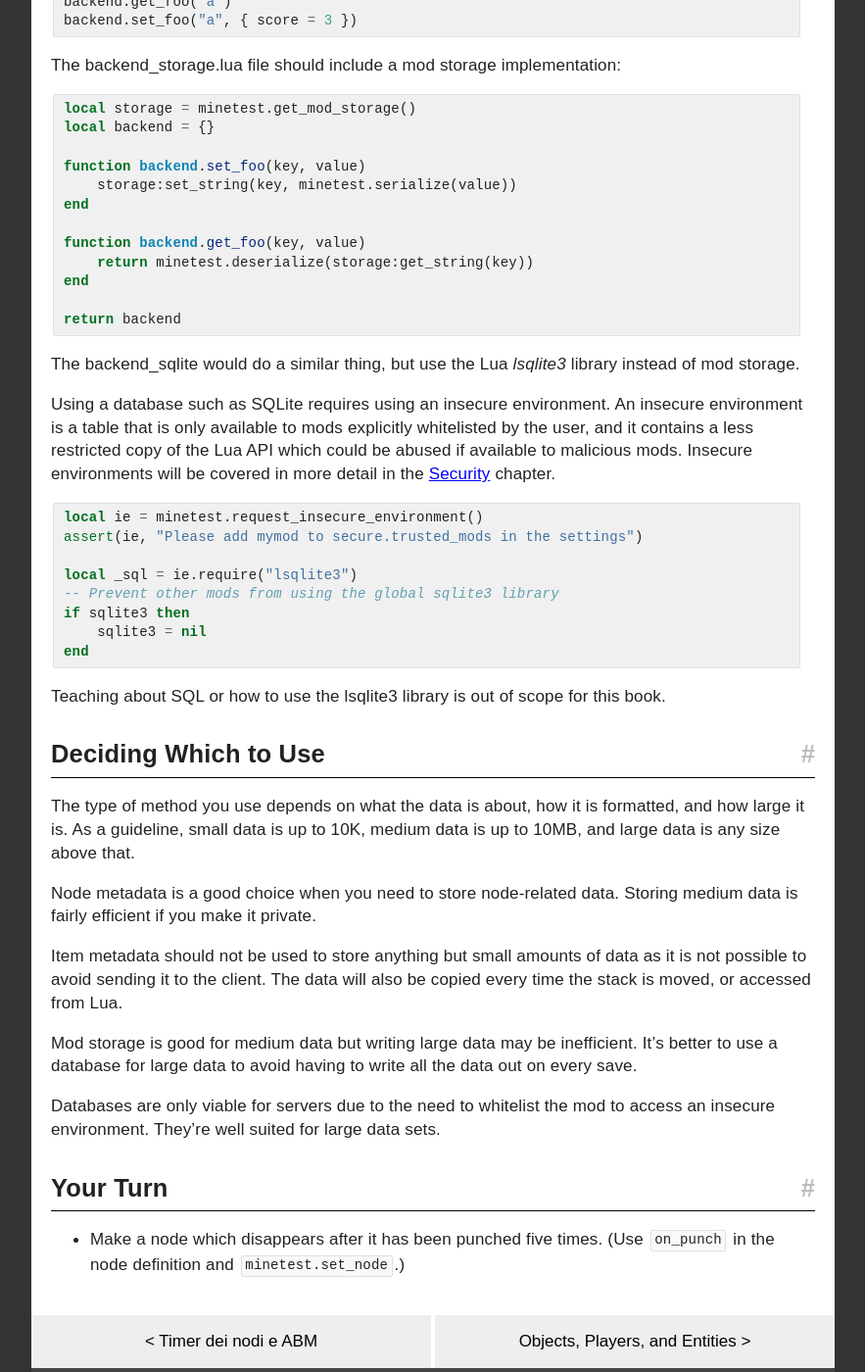
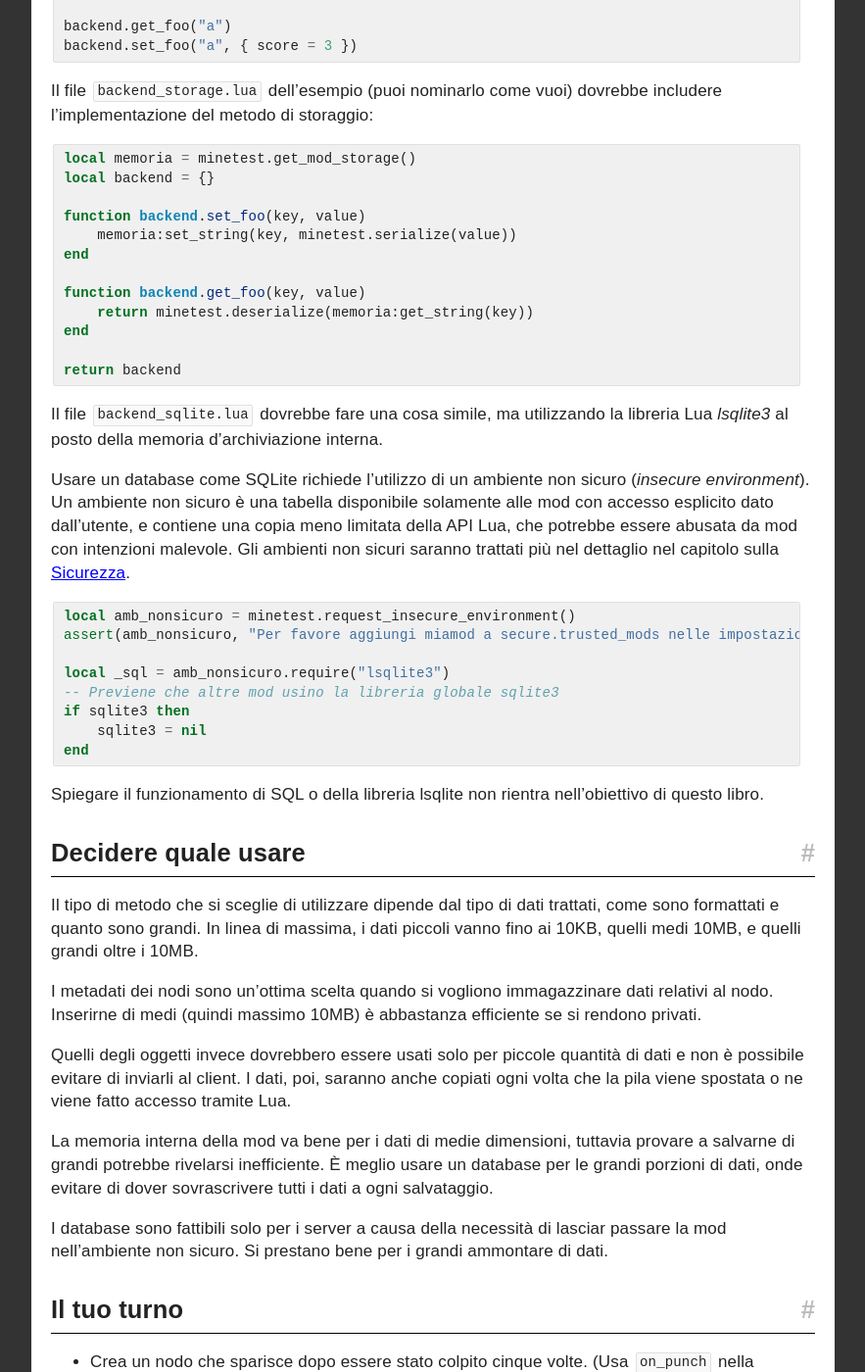
Before and after one commit to rubenwardy/minetest_modding_book, a Jekyll site: the page built from _it/map/storage.md, in a window 1280 px wide and 1400 px high, scrolled down 3253 px. Shown: the whole window at 98% size, without its empty margins (338-1221 px from the left). Built offline with Jekyll 4.4.1, drawn with Linux system fonts in a browser that asks for light colours; nearby versions of some CDN libraries; some of the changed text lies outside the part shown.

Commit message:
Storage and Metadata - Italian translation added

````diff
--- a/_it/map/storage.md
+++ b/_it/map/storage.md
@@ -1,73 +1,65 @@
 ---
-title: Storage and Metadata
+title: Storaggio e metadati
 layout: default
 root: ../..
 idx: 3.3
-description: Mod Storage, NodeMetaRef (get_meta).
+description: Scopri come funziona lo spazio d'archiviazione delle mod e come usare i metadati per passare informazioni.
 redirect_from:
-  - /en/chapters/node_metadata.html
-  - /en/map/node_metadata.html
+  - /it/chapters/node_metadata.html
+  - /it/map/node_metadata.html
 ---
 
 ## Introduction <!-- omit in toc -->
 
-In this chapter, you will learn how you can store data.
+In questo capitolo imparerai i vari modi per immagazzinare dati.
 
-- [Metadata](#metadata)
-  - [What is Metadata?](#what-is-metadata)
-  - [Obtaining a Metadata Object](#obtaining-a-metadata-object)
-  - [Reading and Writing](#reading-and-writing)
-  - [Special Keys](#special-keys)
-  - [Storing Tables](#storing-tables)
-  - [Private Metadata](#private-metadata)
-  - [Lua Tables](#lua-tables)
-- [Mod Storage](#mod-storage)
-- [Databases](#databases)
-- [Deciding Which to Use](#deciding-which-to-use)
-- [Your Turn](#your-turn)
+- [Metadati](#metadati)
+  - [Cos'è un metadato?](#cos-e-un-metadato)
+  - [Ottenere i metadati di un oggetto](#ottenere-i-metadati-di-un-oggetto)
+  - [Lettura e scrittura](#lettura-e-scrittura)
+  - [Chiavi speciali](#chiavi-speciali)
+  - [Immagazzinare tabelle](#immagazzinare-tabelle)
+  - [Metadati privati](#metadati-privati)
+  - [Tabelle Lua](#tabelle-lua)
+- [Storaggio mod](#storaggio-mod)
+- [Database](#database)
+- [Decidere quale usare](#decidere-quale-usare)
+- [Il tuo turno](#il-tuo-turno)
 
-## Metadata
+## Metadati
 
-### What is Metadata?
+### Cos'è un metadato?
 
-In Minetest, Metadata is a key-value store used to attach custom data to something.
-You can use metadata to store information against a Node, Player, or ItemStack.
+In Minetest, un metadato è una coppia chiave-valore usata per collegare dei dati a qualcosa.
+Puoi usare i metadati per salvare informazioni nei nodi, nei giocatori o negli ItemStack.
 
-Each type of metadata uses the exact same API.
-Metadata stores values as strings, but there are a number of methods to
-convert and store other primitive types.
+Ogni tipo di metadato usa la stessa identica API.
+Ognuno di essi salva i valori come stringhe, ma ci sono comunque dei metodi per convertire e salvare altri tipi di primitivi.
 
-Some keys in metadata may have special meaning.
-For example, `infotext` in node metadata is used to store the tooltip which shows
-when hovering over the node using the crosshair.
-To avoid conflicts with other mods, you should use the standard namespace
-convention for keys: `modname:keyname`.
-The exception is for conventional data such as the owner name which is stored as
-`owner`.
+Per evitare conflitti con altre mod, dovresti usare la nomenclatura convenzionale per le chiavi: `nomemod:nomechiave`.
+Alcune chiavi hanno invece un significato speciale, come vedremo più in basso.
 
-Metadata is data about data.
-The data itself, such as a node's type or an stack's count, is not metadata.
+Ricorda che i metadati sono dati riguardo altri dati.
+Il dato in sé, come il tipo di un nodo o la quantità di un ItemStack, non rientra perciò nella definizione.
 
-### Obtaining a Metadata Object
+### Ottenere i metadati di un oggetto
 
-If you know the position of a node, you can retrieve its metadata:
+Se si conosce la posizione di un nodo, si possono ottenere i suoi metadati:
 
 ```lua
 local meta = minetest.get_meta({ x = 1, y = 2, z = 3 })
 ```
 
-Player and ItemStack metadata are obtained using `get_meta()`:
+Quelli dei giocatori e degli ItemStack invece sono ottenuti tramite `get_meta()`:
 
 ```lua
-local pmeta = player:get_meta()
-local imeta = stack:get_meta()
+local p_meta = player:get_meta()
+local i_meta = pila:get_meta()
 ```
 
-### Reading and Writing
+### Lettura e scrittura
 
-In most cases, `get_<type>()` and `set_<type>()` methods will be used to read
-and write to meta.
-Metadata stores strings, so the string methods will directly set and get the value.
+Nella maggior parte dei casi, per leggere e scrivere metadati saranno usati i metodi `get_<type>()` e `set_<type>()`.
 
 ```lua
 print(meta:get_string("foo")) --> ""
@@ -75,15 +67,12 @@ meta:set_string("foo", "bar")
 print(meta:get_string("foo")) --> "bar"
 ```
 
-All of the typed getters will return a neutral default value if the key doesn't
-exist, such as `""` or `0`.
-You can use `get()` to return a string or nil.
+Tutti i getter ritorneranno un valore di default se la chiave non esiste, rispettivamente `""` per le stringhe e `0` per gli interi.
+Si può inoltre usare `get()` per ritornare o una stringa o nil.
 
-As Metadata is a reference, any changes will be updated to the source automatically.
-ItemStacks aren't references however, so you'll need to update the itemstack in the
-inventory.
+Come gli inventari, anche i metadati sono riferimenti: ogni cambiamento applicato ad essi, cambierà la fonte originale.
 
-The non-typed getters and setters will convert to and from strings:
+Inoltre, se è possibile convertire un intero in stringa e viceversa, basterà cambiare `get_int`/`get_string` per ottenerne la versione corrispondente:
 
 ```lua
 print(meta:get_int("count"))    --> 0
@@ -92,48 +81,42 @@ print(meta:get_int("count"))    --> 3
 print(meta:get_string("count")) --> "3"
 ```
 
-### Special Keys
+### Chiavi speciali
 
-`infotext` is used in Node Metadata to show a tooltip when hovering the crosshair over a node.
-This is useful when showing the ownership or status of a node.
+`infotext` è usato nei nodi per mostrare una porzione di testo al passare il mirino sopra il nodo.
+Questo è utile, per esempio, per mostrare lo stato o il proprietario di un nodo.
 
-`description` is used in ItemStack Metadata to override the description when
-hovering over the stack in an inventory.
-You can use colours by encoding them with `minetest.colorize()`.
+`description` è usato negli ItemStack per sovrascrivere la descrizione al passare il mouse sopra l'oggetto in un formspec (come l'inventario, li vedremo più avanti).
+È possibile utilizzare `minetest.colorize()` per cambiarne il colore.
 
-`owner` is a common key used to store the username of the player that owns the
-item or node.
+`owner` è una chiave comune, usata per immagazzinare il nome del giocatore a cui appartiene l'oggetto o il nodo.
 
-### Storing Tables
+### Immagazzinare tabelle
 
-Tables must be converted to strings before they can be stored.
-Minetest offers two formats for doing this: Lua and JSON.
+Le tabelle devono essere convertite in stringhe prima di essere immagazzinate.
+Minetest offre due formati per fare ciò: Lua e JSON.
 
-The Lua method tends to be a lot faster and matches the format Lua
-uses for tables, while JSON is a more standard format, is better
-structured, and is well suited when you need to exchange information
-with another program.
+Quello in Lua tende a essere molto più veloce e corrisponde al formato usato da Lua per le tabelle, mentre JSON è un formato più standard, con una miglior struttura, e che ben si presta per scambiare informazioni con un altro programma.
 
 ```lua
-local data = { username = "player1", score = 1234 }
+local data = { username = "utente1", score = 1234 }
 meta:set_string("foo", minetest.serialize(data))
 
 data = minetest.deserialize(minetest:get_string("foo"))
 ```
 
-### Private Metadata
+### Metadati privati
 
-Entries in Node Metadata can be marked as private, and not sent to the client.
-Entries not marked as private will be sent to the client.
+Le voci nei metadati di un nodo possono essere segnate come private, senza venire quindi inviate al client (al contrario delle normali).
 
 ```lua
-meta:set_string("secret", "asd34dn")
-meta:mark_as_private("secret")
+meta:set_string("segreto", "asd34dn")
+meta:mark_as_private("segreto")
 ```
 
-### Lua Tables
+### Tabelle Lua
 
-You can convert to and from Lua tables using `to_table` and `from_table`:
+Le tabelle possono essere convertite da/a stringhe nei metadati tramite `to_table` e `from_table`:
 
 ```lua
 local tmp = meta:to_table()
@@ -141,107 +124,94 @@ tmp.foo = "bar"
 meta:from_table(tmp)
 ```
 
-## Mod Storage
+## Storaggio Mod
 
-Mod storage uses the exact same API as Metadata, although it's not technically
-Metadata.
-Mod storage is per-mod, and can only be obtained during load time in order to
-know which mod is requesting it.
+Lo spazio d'archiviazione della mod (*storage*) usa la stessa identica API dei metadati, anche se non sono tecnicamente la stessa cosa.
+Il primo infatti è per mod, e può essere ottenuto solo durante l'inizializzazione - appunto - della mod.
 
 ```lua
-local storage = minetest.get_mod_storage()
+local memoria = minetest.get_mod_storage()
 ```
 
-You can now manipulate the storage just like metadata:
+Nell'esempio è ora possibile manipolare lo spazio d'archiviazione come se fosse un metadato:
 
 ```lua
-storage:set_string("foo", "bar")
+memoria:set_string("foo", "bar")
 ```
 
-## Databases
+## Database
 
-If the mod is likely to be used on a server and will store lots of data,
-it's a good idea to offer a database storage method.
-You should make this optional by separating how the data is stored and where
-it is used.
+Se la mod ha buone probabilità di essere usata su un server e tenere traccia di un sacco di dati, è buona norma offrire un database come metodo di storaggio.
+Dovresti rendere ciò opzionale, separando il come i dati vengono salvati e il dove vengono usati.
 
 ```lua
 local backend
 if use_database then
     backend =
-        dofile(minetest.get_modpath("mymod") .. "/backend_sqlite.lua")
+        dofile(minetest.get_modpath("miamod") .. "/backend_sqlite.lua")
 else
     backend =
-        dofile(minetest.get_modpath("mymod") .. "/backend_storage.lua")
+        dofile(minetest.get_modpath("miamod") .. "/backend_storage.lua")
 end
 
 backend.get_foo("a")
 backend.set_foo("a", { score = 3 })
 ```
 
-The backend_storage.lua file should include a mod storage implementation:
+Il file `backend_storage.lua` dell'esempio (puoi nominarlo come vuoi) dovrebbe includere l'implementazione del metodo di storaggio:
 
 ```lua
-local storage = minetest.get_mod_storage()
+local memoria = minetest.get_mod_storage()
 local backend = {}
 
 function backend.set_foo(key, value)
-    storage:set_string(key, minetest.serialize(value))
+    memoria:set_string(key, minetest.serialize(value))
 end
 
 function backend.get_foo(key, value)
-    return minetest.deserialize(storage:get_string(key))
+    return minetest.deserialize(memoria:get_string(key))
 end
 
 return backend
 ```
 
-The backend_sqlite would do a similar thing, but use the Lua *lsqlite3* library
-instead of mod storage.
+Il file `backend_sqlite.lua` dovrebbe fare una cosa simile, ma utilizzando la libreria Lua *lsqlite3* al posto della memoria d'archiviazione interna.
 
-Using a database such as SQLite requires using an insecure environment.
-An insecure environment is a table that is only available to mods
-explicitly whitelisted by the user, and it contains a less restricted
-copy of the Lua API which could be abused if available to malicious mods.
-Insecure environments will be covered in more detail in the
-[Security](../quality/security.html) chapter.
+Usare un database come SQLite richiede l'utilizzo di un ambiente non sicuro (*insecure environment*).
+Un ambiente non sicuro è una tabella disponibile solamente alle mod con accesso esplicito dato dall'utente, e contiene una copia meno limitata della API Lua, che potrebbe essere abusata da mod con intenzioni malevole.
+Gli ambienti non sicuri saranno trattati più nel dettaglio nel capitolo sulla [Sicurezza](../quality/security.html).
 
 ```lua
-local ie = minetest.request_insecure_environment()
-assert(ie, "Please add mymod to secure.trusted_mods in the settings")
+local amb_nonsicuro = minetest.request_insecure_environment()
+assert(amb_nonsicuro, "Per favore aggiungi miamod a secure.trusted_mods nelle impostazioni")
 
-local _sql = ie.require("lsqlite3")
--- Prevent other mods from using the global sqlite3 library
+local _sql = amb_nonsicuro.require("lsqlite3")
+-- Previene che altre mod usino la libreria globale sqlite3
 if sqlite3 then
     sqlite3 = nil
 end
 ```
 
-Teaching about SQL or how to use the lsqlite3 library is out of scope for this book.
+Spiegare il funzionamento di SQL o della libreria lsqlite non rientra nell'obiettivo di questo libro.
 
-## Deciding Which to Use
+## Decidere quale usare
 
-The type of method you use depends on what the data is about,
-how it is formatted, and how large it is.
-As a guideline, small data is up to 10K, medium data is up to 10MB, and large
-data is any size above that.
+Il tipo di metodo che si sceglie di utilizzare dipende dal tipo di dati trattati, come sono formattati e quanto sono grandi.
+In linea di massima, i dati piccoli vanno fino ai 10KB, quelli medi 10MB, e quelli grandi oltre i 10MB.
 
-Node metadata is a good choice when you need to store node-related data.
-Storing medium data is fairly efficient if you make it private.
+I metadati dei nodi sono un'ottima scelta quando si vogliono immagazzinare dati relativi al nodo.
+Inserirne di medi (quindi massimo 10MB) è abbastanza efficiente se si rendono privati.
 
-Item metadata should not be used to store anything but small amounts of data as it is not
-possible to avoid sending it to the client.
-The data will also be copied every time the stack is moved, or accessed from Lua.
+Quelli degli oggetti invece dovrebbero essere usati solo per piccole quantità di dati e non è possibile evitare di inviarli al client.
+I dati, poi, saranno anche copiati ogni volta che la pila viene spostata o ne viene fatto accesso tramite Lua.
 
-Mod storage is good for medium data but writing large data may be inefficient.
-It's better to use a database for large data to avoid having to write all the
-data out on every save.
+La memoria interna della mod va bene per i dati di medie dimensioni, tuttavia provare a salvarne di grandi potrebbe rivelarsi inefficiente.
+È meglio usare un database per le grandi porzioni di dati, onde evitare di dover sovrascrivere tutti i dati a ogni salvataggio.
 
-Databases are only viable for servers due to the
-need to whitelist the mod to access an insecure environment.
-They're well suited for large data sets.
+I database sono fattibili solo per i server a causa della necessità di lasciar passare la mod nell'ambiente non sicuro.
+Si prestano bene per i grandi ammontare di dati.
 
-## Your Turn
+## Il tuo turno
 
-* Make a node which disappears after it has been punched five times.
-(Use `on_punch` in the node definition and `minetest.set_node`.)
+* Crea un nodo che sparisce dopo essere stato colpito cinque volte.
+(Usa `on_punch` nella definizione del nodo e `minetest.set_node`)
````
Also changed, not shown: _it/items/inventories.md (+1 -1 lines), _it/map/timers.md (+2 -2 lines).
